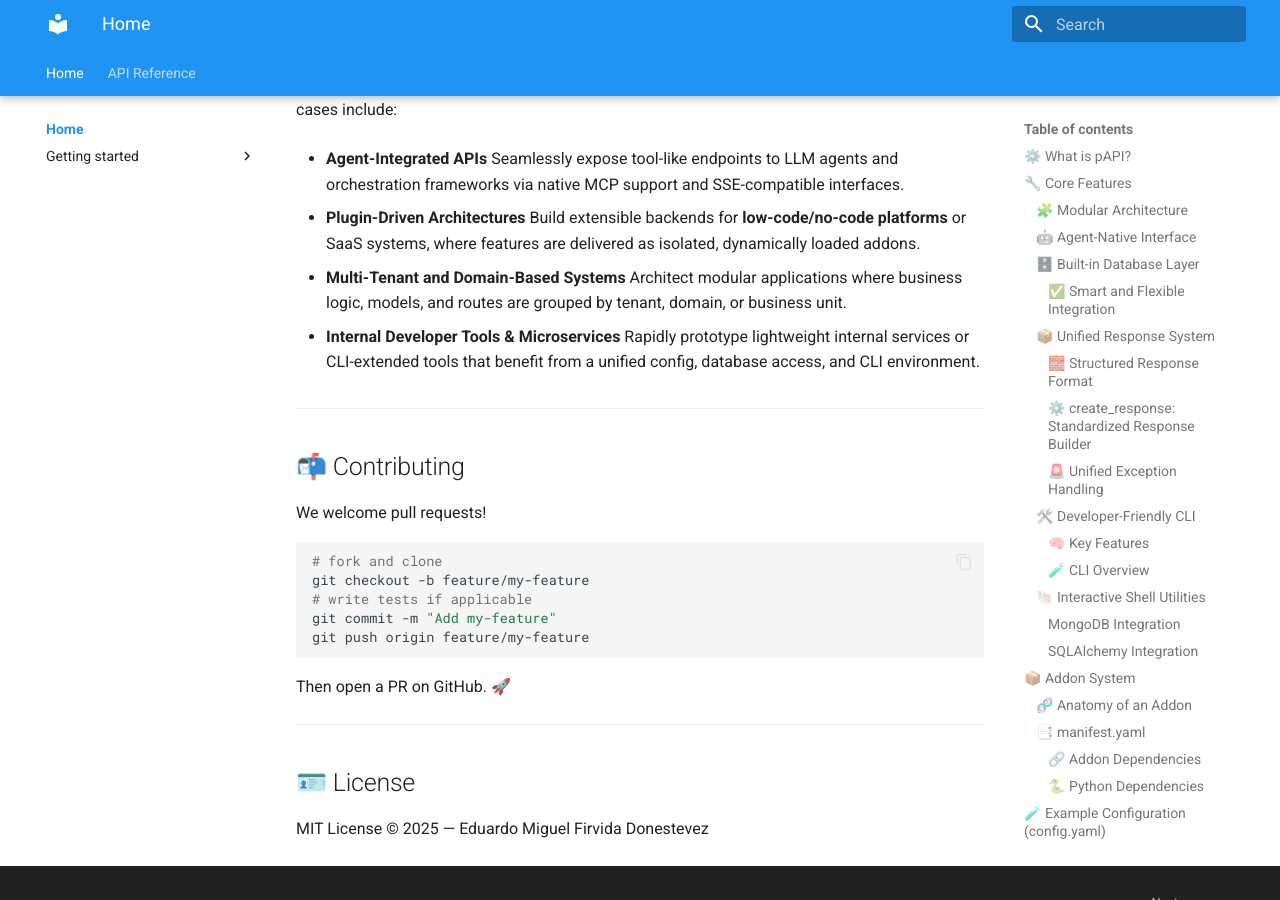
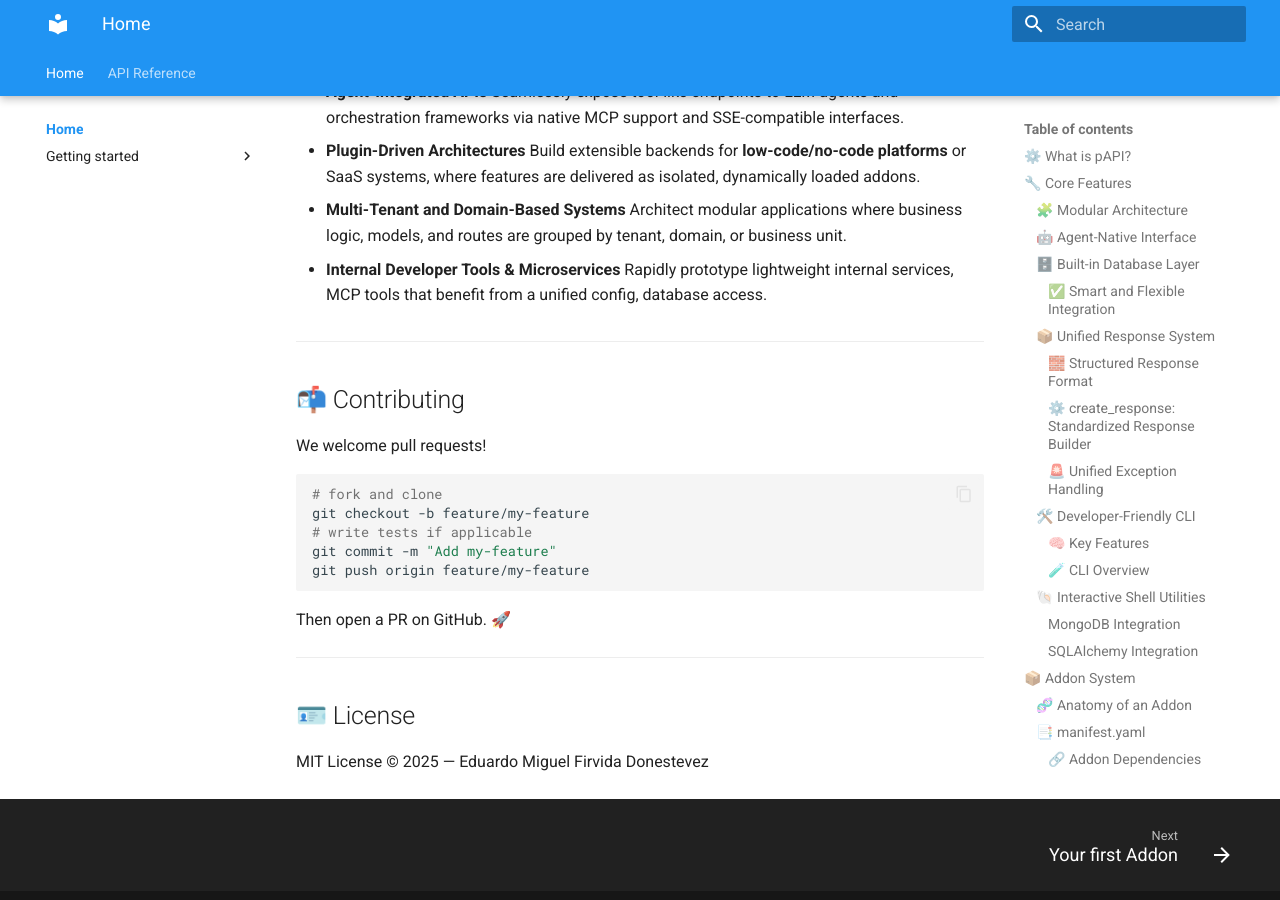
Before and after one commit to efirvida/pAPI, an MkDocs documentation site: the page built from docs/index.md, in a window 1280 px wide and 900 px high, scrolled down 8842 px. Built offline with MkDocs 1.6.1 and Material for MkDocs 9.7.7, drawn with Linux system fonts in a browser that asks for light colours; some of the changed text lies outside the part shown.

Commit message:
Minnor fixes to index

```diff
--- a/docs/index.md
+++ b/docs/index.md
@@ -403,7 +400,7 @@ pAPI is designed to enable modern backend patterns with minimal boilerplate. Som
   Architect modular applications where business logic, models, and routes are grouped by tenant, domain, or business unit.
 
 * **Internal Developer Tools & Microservices**
-  Rapidly prototype lightweight internal services or CLI-extended tools that benefit from a unified config, database access, and CLI environment.
+  Rapidly prototype lightweight internal services, MCP tools that benefit from a unified config, database access.
 
 ---
 
```
Also changed, not shown: other parts of docs/index.md (+1 -4 lines).
